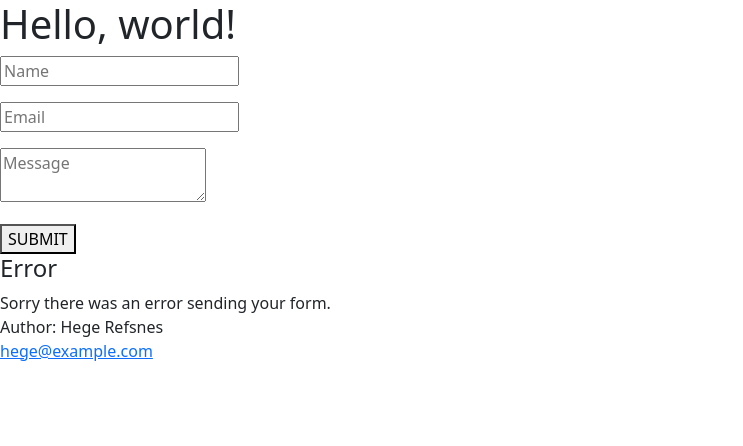
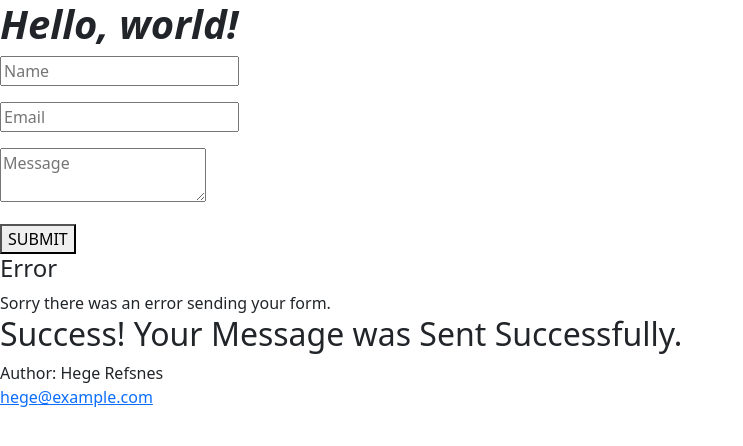
Before and after one commit to aakansha0805/Git_Assignment, a plain HTML site: page Assignment/Aakansha.html in a window 1280 px wide. Shown: the whole page, without its empty margins (0-743 px from the left). Drawn offline with nearby package versions, Linux system fonts and the light colour scheme.

Commit message:
Second Commit - Index.html to Aakansha.html

```diff
--- a/Assignment/Index.html
+++ b/Assignment/Aakansha.html
@@ -7,7 +7,7 @@
 
     <!-- Bootstrap CSS -->
     <link href="https://cdn.jsdelivr.net/npm/bootstrap@5.0.1/dist/css/bootstrap.min.css" rel="stylesheet" integrity="sha384-+0n0xVW2eSR5OomGNYDnhzAbDsOXxcvSN1TPprVMTNDbiYZCxYbOOl7+AMvyTG2x" crossorigin="anonymous">
-
+    <link href="Demo.css" rel="stylesheet" />
     <title>Hello, world!</title>
 </head>
 <body>
@@ -34,7 +34,7 @@
                 <h4>Error</h4>
                 Sorry there was an error sending your form.
             </div>
-            <div id="success_message" style="width:100%; height:100%; display:none; ">
+            <div id="success_message">
                 <h2>Success! Your Message was Sent Successfully.</h2>
             </div>
         </div>
--- a/Assignment/Demo.css
+++ b/Assignment/Demo.css
@@ -8,3 +8,7 @@ h1 {
     height: 100%;
     display: none;
 }
+
+#success-message {
+    width:100%; height:100%; display:none;
+}
```
